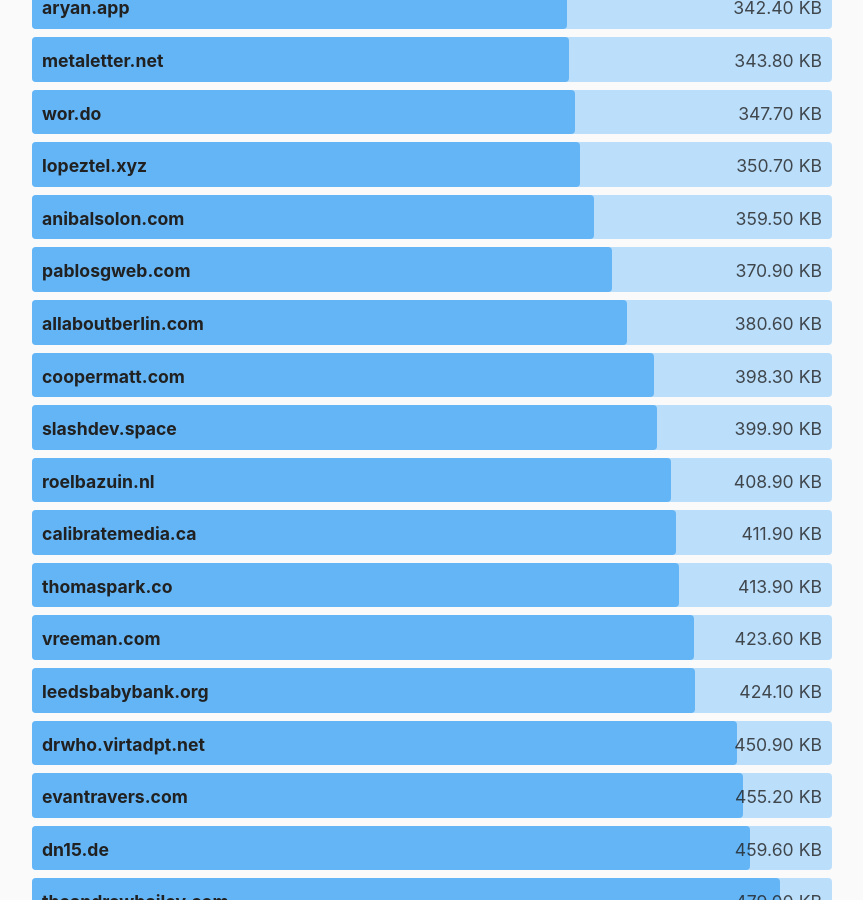
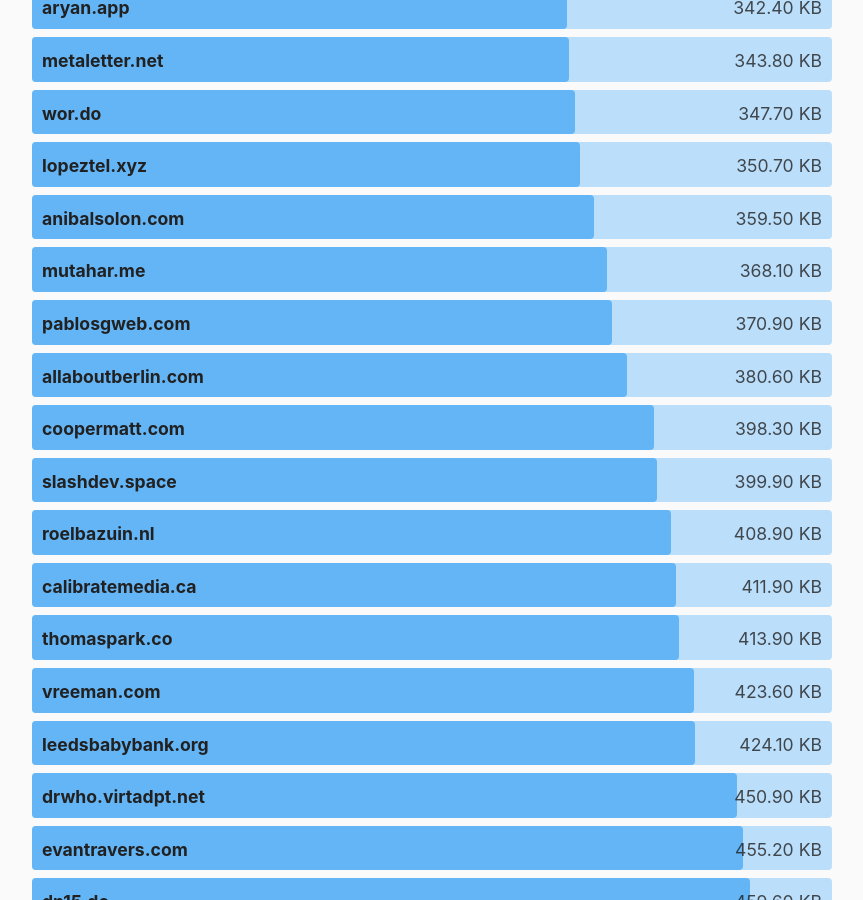
Before and after one commit to kevquirk/512kb.club, a Jekyll site: the page built from index.md, in a window 1280 px wide and 900 px high, scrolled down 14671 px. Shown: the whole window, without its empty margins (208-1071 px from the left). Built offline with Jekyll 4.4.1, drawn with Linux system fonts in a browser that asks for light colours.

Commit message:
add mutahar.me domain

```diff
--- a/_data/sites.yml
+++ b/_data/sites.yml
@@ -798,6 +798,11 @@
   size: 248.8
   last_checked: N/A
 
+- domain: mutahar.me
+  url: https://www.mutahar.me/
+  size: 368.1
+  last_checked: 2021-05-26
+
 - domain: mvion.fr
   url: https://mvion.fr/
   size: 111
```
